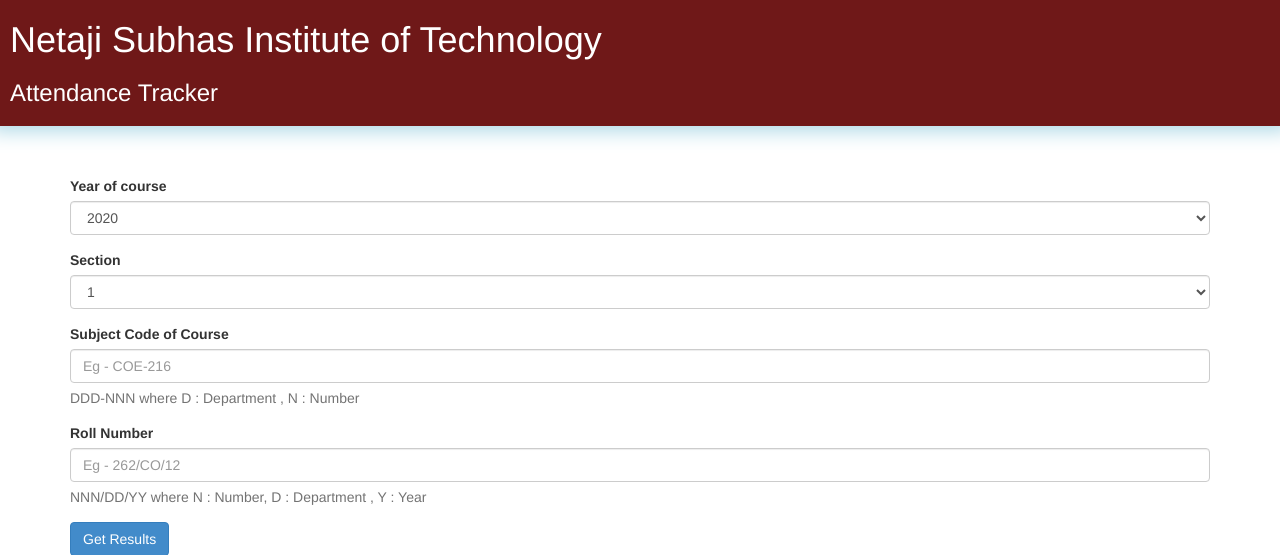
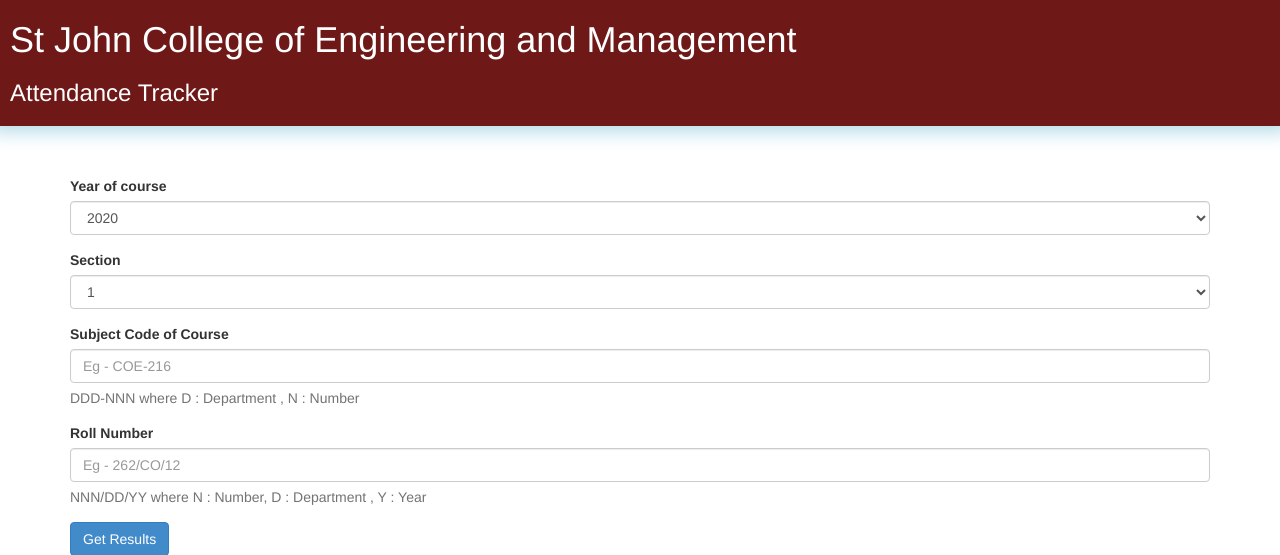
Before and after one commit to harshh351998/Attendance-Tracking-System, a PHP site: page /student.php in a window 1280 px wide. Shown: the top 555 px of the page. Run offline with PHP 8.4, Linux system fonts and the light colour scheme.

Commit message:
Add files via upload

```diff
--- a/class.php
+++ b/class.php
@@ -20,7 +20,7 @@
  </head>
  <body>
   <div id="header" class="clearfix">
-    <h1>Netaji Subhas Institute of Technology</h1>
+    <h1>St John College of Engineering and Management</h1>
     <h3>Edit Class</h3>
   </div>
   <nav class="navbar navbar-default" id="sub-menu">
--- a/index.php
+++ b/index.php
@@ -21,7 +21,7 @@
  <body>
   <div id="header" class="clearfix">
     <h1>St John College of Engineering and Management</h1>
-    <h3>Attendance Management</h3>
+    <h3>Attendance Tracker</h3>
   </div>
   <div class="container">
     <h2>For Students</h2>
--- a/profile.php
+++ b/profile.php
@@ -19,7 +19,7 @@
  </head>
  <body>
   <div id="header" class="clearfix">
-    <h1>Netaji Subhas Institute of Technology</h1>
+    <h1>St John College of Engineering and Management</h1>
     <h3>Profile</h3>
   </div>
   <nav class="navbar navbar-default" id="sub-menu">
--- a/student.php
+++ b/student.php
@@ -14,7 +14,7 @@
  </head>
  <body>
   <div id="header" class="clearfix">
-    <h1>Netaji Subhas Institute of Technology</h1>
+    <h1>St John College of Engineering and Management</h1>
     <h3>Attendance Tracker</h3>
   </div>
  <div class="container">
--- a/take.php
+++ b/take.php
@@ -54,7 +54,7 @@
  </head>
  <body>
   <div id="header" class="clearfix">
-    <h1>Netaji Subhas Institute of Technology</h1>
+    <h1>St John College of Engineering and Management</h1>
     <h3>Take Attendance</h3>
   </div>
      <nav class="navbar navbar-default" id="sub-menu">
--- a/teacher.php
+++ b/teacher.php
@@ -19,7 +19,7 @@
  </head>
  <body>
   <div id="header" class="clearfix">
-    <h1>Netaji Subhas Institute of Technology</h1>
+    <h1>St John College of Engineering and Management</h1>
     <h3>Teacher Dashboard</h3>
   </div>
   <nav class="navbar navbar-default" id="sub-menu">
```
